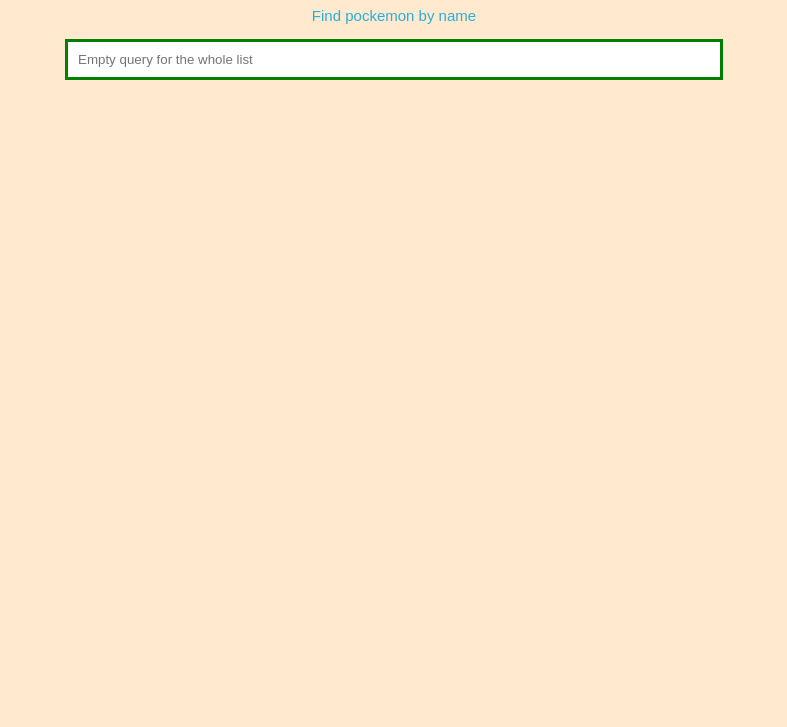
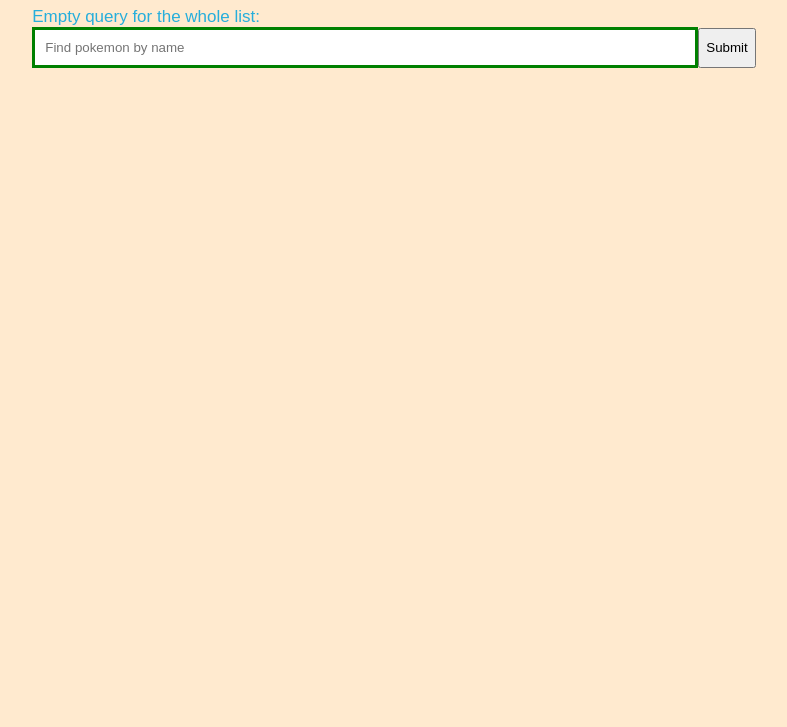
Before and after one commit to aiberry/Pokemons, a React app: page / in a window 1280 px wide. Shown: the part 73-800 px from the top of the page, without its empty margins (246-1033 px from the left). Built offline with nearby package versions, Linux system fonts and the light colour scheme.

Commit message:
Remade search form; added serch in current displayList

```diff
--- /dev/null
+++ b/src/actions/setQuery.js
@@ -0,0 +1,3 @@
+export const setQuery = (query) => (dispatch) => {
+    dispatch({ type: 'SET_QUERY', payload: query })
+};
--- a/src/components/App.js
+++ b/src/components/App.js
@@ -1,32 +1,35 @@
 import React from 'react';
 import '../styles/App.sass';
 import PokemonItem from './PokemonItem';
+import NameSearchForm from './NameSearchForm';
 import { connect } from 'react-redux';
 import { getPokemons } from '../actions/getPokemons';
+import { setQuery } from '../actions/setQuery';
 import PropTypes from 'prop-types';
 import { useHistory } from 'react-router-dom';
 
-const App = ({ pokemonList, onGetPokemons }) => {
+const App = ({ pokemonList, onGetPokemons, onSetCurrentQuery, searchQuery }) => {
     const history = useHistory();
-    const onSearchHandler = (event) => {
-        if (event.keyCode === 13) {
-            if (event.target.value === '') {
-                onGetPokemons();
-            } else {
-                history.push('/pokemon/' + event.target.value.toLowerCase());
-            }
+    const onSearchHandler = () => {
+        if (searchQuery === '') {
+            onGetPokemons();
+        } else {
+            history.push('/pokemon/' + searchQuery.toLowerCase());
         }
     };
+
+    const onSearchChange = (query) => {
+        onSetCurrentQuery(query);
+    }
 
     return (
         <div>
             <h1>Pockemon Search</h1>
-            <p className="underSearchText">Find pockemon by name</p>
-            <input
-                placeholder="Empty query for the whole list"
-                className="searchInput"
-                onKeyUp={onSearchHandler}
-            ></input>
+            <NameSearchForm
+                handleSubmit={onSearchHandler}
+                handleChange={onSearchChange}
+                query={searchQuery}
+            />
             <ul className="pokemonsToChose">
                 {pokemonList.map((pokemon, index) => (
                     <PokemonItem key={index} name={pokemon.name} />
@@ -38,12 +41,17 @@ const App = ({ pokemonList, onGetPokemons }) => {
 
 export default connect(
     (state) => ({
-        pokemonList: state.list,
-        singlePokemons: state.single
+        pokemonList: state.list.filter(pokemon => state.query === "" ? true : pokemon.name.toLowerCase().includes(state.query.toLowerCase())),
+        singlePokemons: state.single,
+        searchQuery: state.query
     }),
+
     (dispatch) => ({
         onGetPokemons: () => {
             dispatch(getPokemons());
+        },
+        onSetCurrentQuery: (query) => {
+            dispatch(setQuery(query));
         }
     })
 )(App);
--- /dev/null
+++ b/src/components/NameSearchForm.js
@@ -0,0 +1,41 @@
+import React from 'react';
+
+export default class NameSearchForm extends React.Component {
+    constructor(props) {
+        super(props);
+        this.handleChange = this.handleChange.bind(this);
+        this.handleSubmit = this.handleSubmit.bind(this);
+    }
+
+    handleChange(event) {
+        this.props.handleChange(event.target.value)
+
+    }
+
+    handleSubmit(event) {
+        event.preventDefault();
+        this.props.handleSubmit()
+    }
+
+    render() {
+      return (
+        <form onSubmit={this.handleSubmit}  className="nameSearchForm">
+            <label>
+                Empty query for the whole list:
+                <input
+                    type="text"
+                    value={this.props.query}
+                    onChange={this.handleChange}
+                    placeholder="Find pokemon by name"
+                    className="nameSearchTextInput"
+                />
+            </label>
+            <input
+                type="submit"
+                value="Submit"
+                className="nameSearchButton"
+            />
+        </form>
+      );
+    }
+  }
--- a/src/containers/Root.js
+++ b/src/containers/Root.js
@@ -3,7 +3,7 @@ import PropTypes from 'prop-types';
 import { Provider } from 'react-redux';
 import { BrowserRouter as Router, Route, Switch } from 'react-router-dom';
 import App from '../components/App';
-import PokemonSingle from '../components/PokemonSingle';
+import PokemonProfile from '../components/PokemonProfile';
 import PageNotFound from '../components/PageNotFound';
 
 const Root = ({ store }) => (
@@ -12,7 +12,7 @@ const Root = ({ store }) => (
             <Switch>
                 <Route path="/" exact component={App} />
                 <Route path="/pokemon/404" component={PageNotFound} />
-                <Route path="/pokemon/:pokemonName" component={PokemonSingle} />
+                <Route path="/pokemon/:pokemonName" component={PokemonProfile} />
             </Switch>
         </Router>
     </Provider>
--- a/src/reducers/index.js
+++ b/src/reducers/index.js
@@ -2,8 +2,10 @@ import { combineReducers } from 'redux';
 
 import list from './list';
 import single from './single';
+import query from './query';
 
 export default combineReducers({
     list,
-    single
+    single,
+    query
 });
--- /dev/null
+++ b/src/reducers/query.js
@@ -0,0 +1,8 @@
+const query = (state = "", action) => {
+    if (action.type === 'SET_QUERY') {
+        return action.payload;
+    }
+    return state;
+};
+
+export default  query;
--- a/src/styles/App.sass
+++ b/src/styles/App.sass
@@ -4,12 +4,6 @@ body
 h1
     color: #27aedb
     text-align: center
-
-.underSearchText
-    color: #27aedb
-    text-align: center
-    font-size: 15px
-    font-family: sans-serif
 
 .searchInput
     color: #3372a9
@@ -24,3 +18,24 @@ h1
     text-transform: uppercase
     padding: 5px
     color: #305620
+
+.nameSearchForm
+    display: flex
+    justify-content: center
+
+.nameSearchForm label
+    color: #27aedb
+    font-size: 17px
+    font-family: sans-serif
+
+.nameSearchTextInput
+    color: #3372a9
+    display: block
+    margin: auto
+    width: 50vw
+    border: 3px solid green
+    padding: 10px
+
+.nameSearchButton
+    height: 40px
+    align-self: flex-end
```
Also changed, not shown: src/components/PokemonProfile/Abilities.js (renamed from src/components/PokemonSingle/Abilities.js), src/components/PokemonProfile/Moves.js (renamed from src/components/PokemonSingle/Moves.js), src/components/PokemonProfile/Spin.js (renamed from src/components/PokemonSingle/Spin.js), src/components/PokemonProfile/Sprites.js (renamed from src/components/PokemonSingle/Sprites.js), src/components/PokemonProfile/Types.js (renamed from src/components/PokemonSingle/Types.js), src/components/PokemonProfile/index.js (renamed from src/components/PokemonSingle/index.js).
